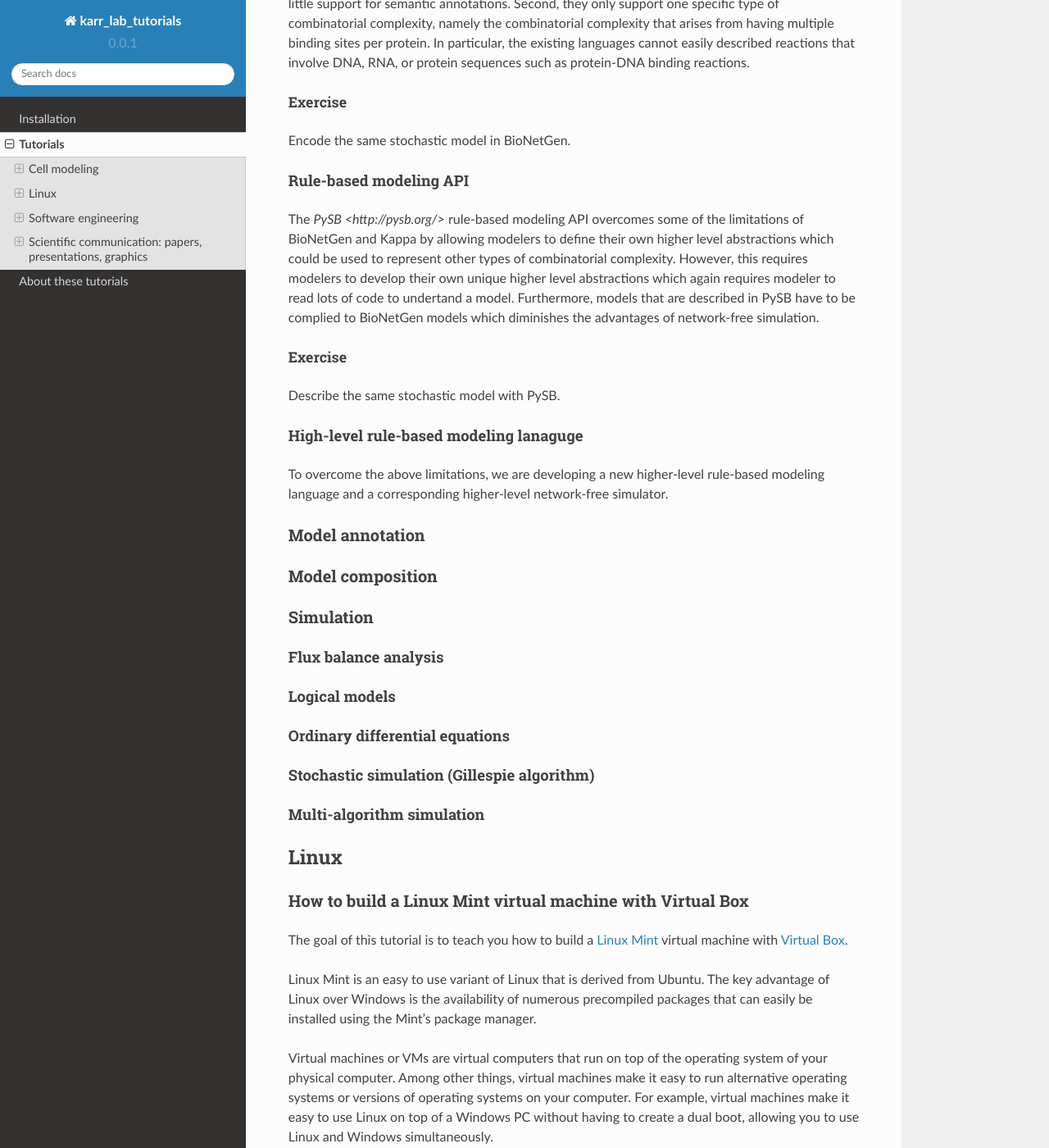
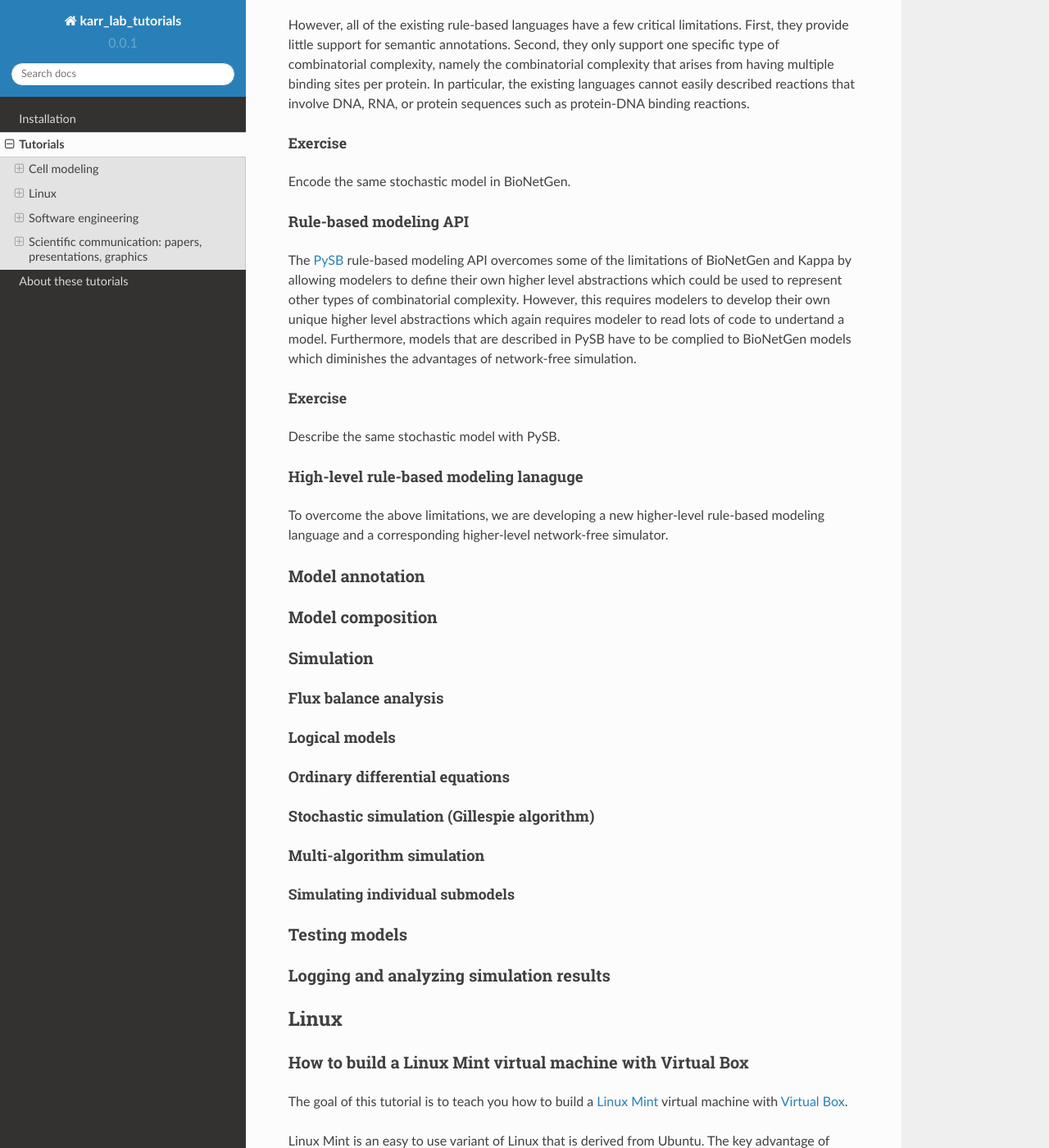
Before and after one commit to KarrLab/intro_to_wc_modeling, a Sphinx documentation site: the page built from docs/tutorials.rst, in a window 1280 px wide and 1400 px high, scrolled down 2146 px. Shown: the whole window at 82% size. Built offline with Sphinx 7.4.7 and the Read the Docs theme 2.0.0, drawn with Linux system fonts in a browser that asks for light colours; pages that are not in the unit, such as notebooks, are missing from menus.

Commit message:
adding model representation tutorial and skeletons for other model tutorials

```diff
--- a/docs/tutorials.rst
+++ b/docs/tutorials.rst
@@ -7,11 +7,14 @@ Tutorials
 Cell modeling
 *********************************************************
 .. include:: /tutorials/cell_modeling/data_aggregation.rst
+.. include:: /tutorials/cell_modeling/data_organization.rst
 .. include:: /tutorials/cell_modeling/model_design.rst
 .. include:: /tutorials/cell_modeling/model_representation.rst
 .. include:: /tutorials/cell_modeling/model_annotation.rst
 .. include:: /tutorials/cell_modeling/model_composition.rst
 .. include:: /tutorials/cell_modeling/simulation.rst
+.. include:: /tutorials/cell_modeling/testing_models.rst
+.. include:: /tutorials/cell_modeling/analyzing_simulation_results.rst
 
 
 *********************************************************
--- /dev/null
+++ b/docs/tutorials/cell_modeling/analyzing_simulation_results.rst
@@ -0,0 +1,2 @@
+Logging and analyzing simulation results
+========================================
--- /dev/null
+++ b/docs/tutorials/cell_modeling/data_organization.rst
@@ -0,0 +1,2 @@
+Data organization
+=================
--- a/docs/tutorials/cell_modeling/model_representation.rst
+++ b/docs/tutorials/cell_modeling/model_representation.rst
@@ -57,7 +57,7 @@ Encode the same stochastic model in BioNetGen.
 
 Rule-based modeling API
 -----------------------
-The `PySB <http://pysb.org/>` rule-based modeling API overcomes some of the limitations of BioNetGen and Kappa by allowing modelers to define their own higher level abstractions which could be used to represent other types of combinatorial complexity. However, this requires modelers to develop their own unique higher level abstractions which again requires modeler to read lots of code to undertand a model. Furthermore, models that are described in PySB have to be complied to BioNetGen models which diminishes the advantages of network-free simulation.
+The `PySB <http://pysb.org/>`_ rule-based modeling API overcomes some of the limitations of BioNetGen and Kappa by allowing modelers to define their own higher level abstractions which could be used to represent other types of combinatorial complexity. However, this requires modelers to develop their own unique higher level abstractions which again requires modeler to read lots of code to undertand a model. Furthermore, models that are described in PySB have to be complied to BioNetGen models which diminishes the advantages of network-free simulation.
 
 Exercise
 ^^^^^^^^^
--- a/docs/tutorials/cell_modeling/simulation.rst
+++ b/docs/tutorials/cell_modeling/simulation.rst
@@ -15,3 +15,6 @@ Stochastic simulation (Gillespie algorithm)
 
 Multi-algorithm simulation
 --------------------------
+
+Simulating individual submodels
+^^^^^^^^^^^^^^^^^^^^^^^^^^^^^^^
--- /dev/null
+++ b/docs/tutorials/cell_modeling/testing_models.rst
@@ -0,0 +1,2 @@
+Testing models
+==============
```
